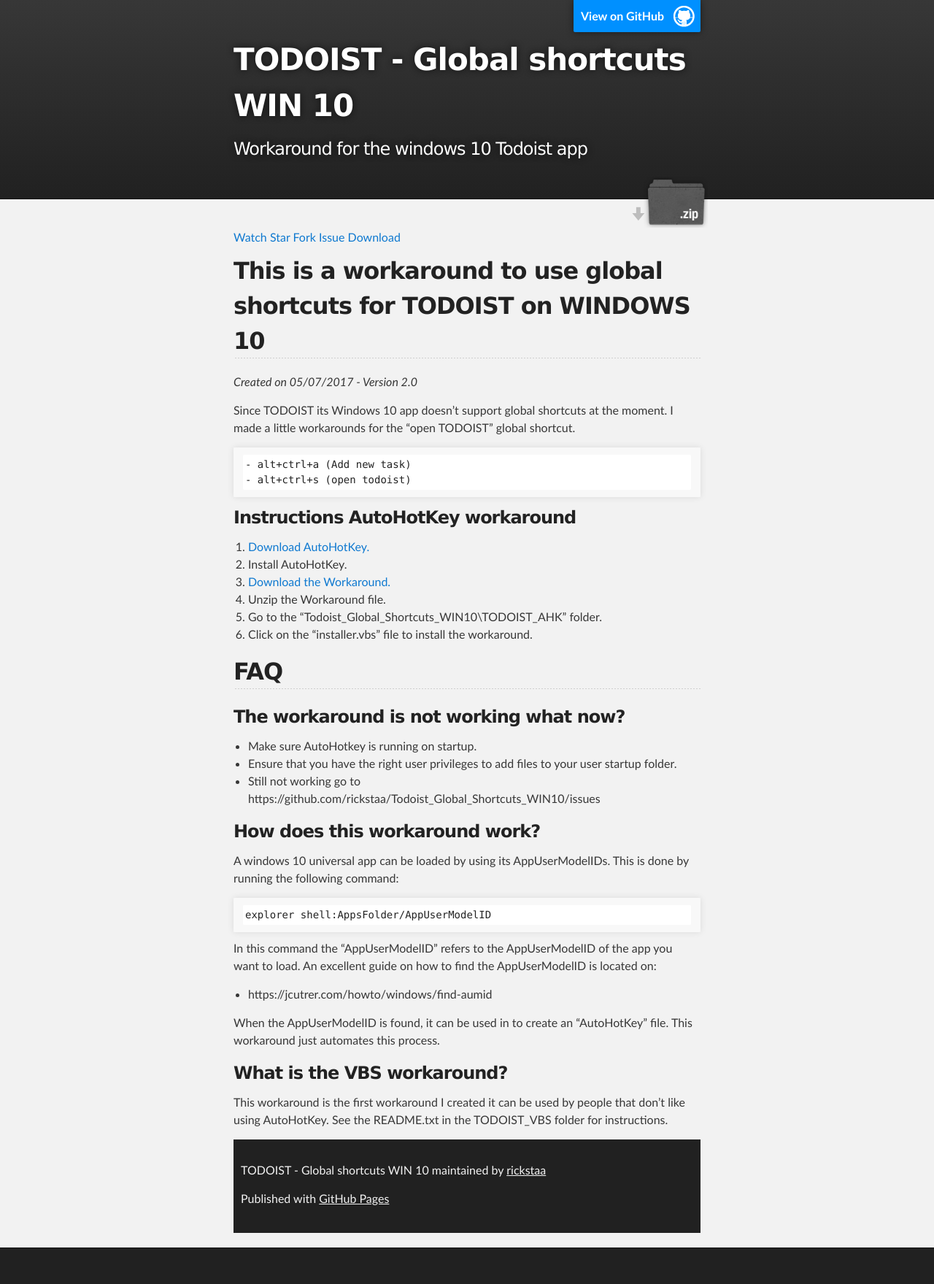
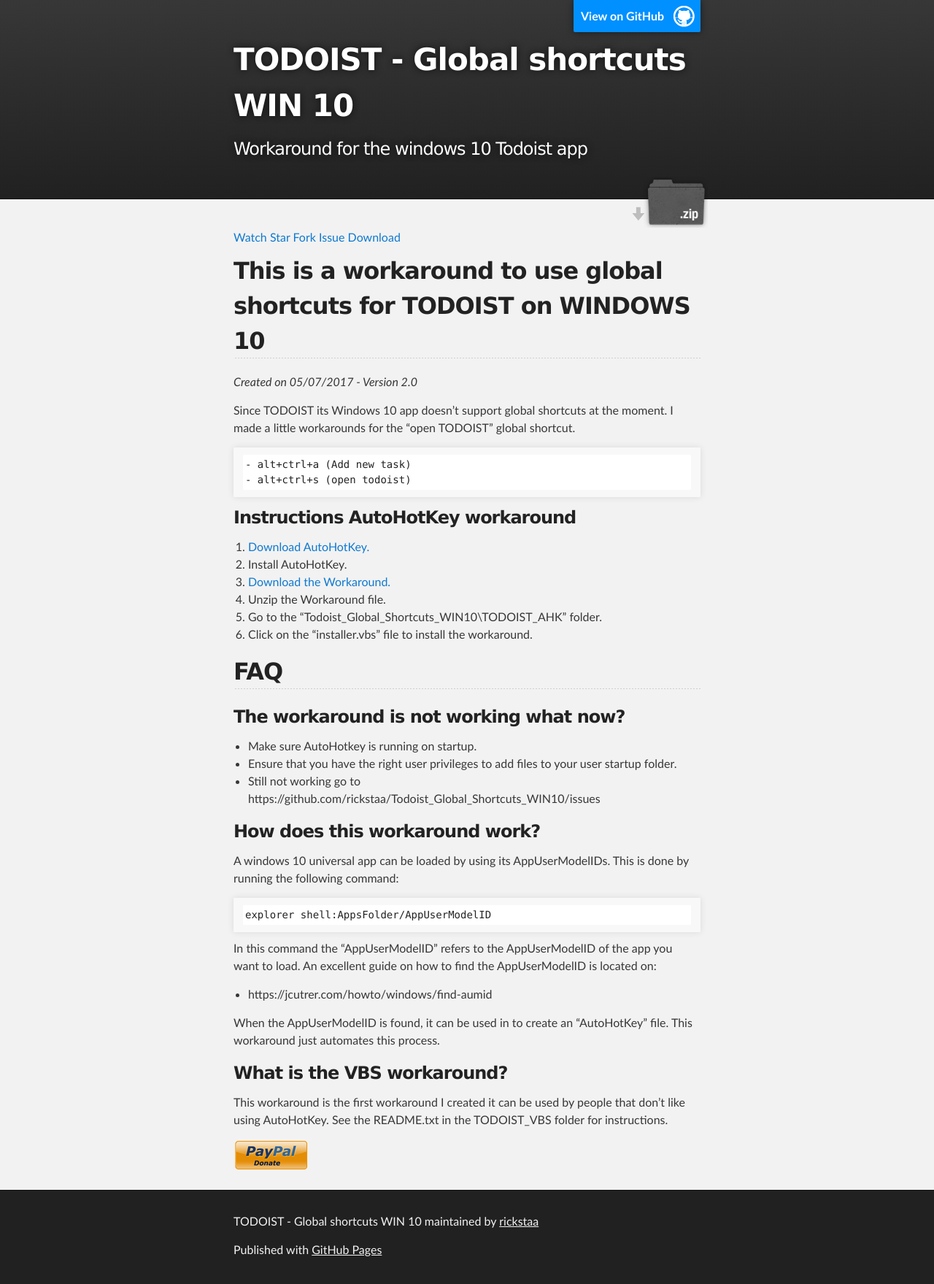
Before and after one commit to rickstaa/todoist-global-shortcuts-WIN10, a Jekyll site: the page built from index.md, in a window 1280 px wide. Shown: the whole page at 73% size. Built offline with Jekyll 4.4.1, drawn with Linux system fonts in a browser that asks for light colours; our own code applies the rules of GitHub Pages for plain Markdown files; before the commit the page ends 1710 px from its top, so only the background shows below that.

Commit message:
Test change

```diff
--- a/_layouts/default.html
+++ b/_layouts/default.html
@@ -46,8 +46,8 @@
       <a class="github-button" href="https://github.com/rickstaa/Todoist_Global_Shortcuts_WIN10/archive/master.zip" data-icon="octicon-cloud-download" data-size="large" aria-label="Download rickstaa/Todoist_Global_Shortcuts_WIN10 on GitHub">Download</a>
       <!-- Github buttons -->
       {{ content }}
-      <!--<a href="https://www.paypal.me/rstaa"><img src="assets\images\7-2-paypal-donate-button-download-png-thumb.png" style="margin: 0px; padding: 0px; border: 0px; box-shadow: 0px; -webkit-box-shadow: 0 0 0 0;"></a>
-    </div> -->
+      <a href="https://www.paypal.me/rstaa"><img src="assets\images\7-2-paypal-donate-button-download-png-thumb.png" style="margin: 0px; padding: 0px; border: 0px; box-shadow: 0px; -webkit-box-shadow: 0 0 0 0;"></a>
+    </div>
 
   <!-- FOOTER  -->
   <div id="footer_wrap" class="outer">
```
